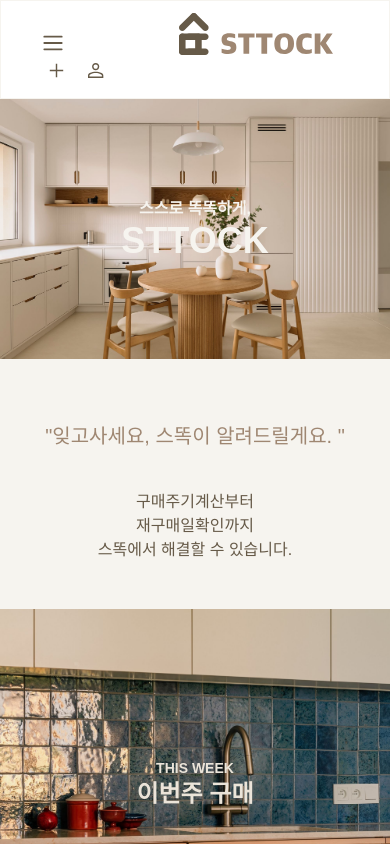
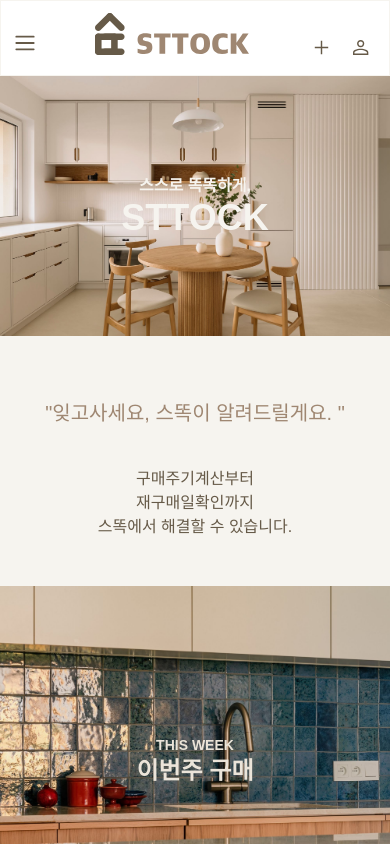
Before and after one commit to Team-Sttock/FE, a Next.js app: page / in a window 390 px wide. Shown: the top 844 px of the page. Built offline with nearby package versions, Linux system fonts and the light colour scheme; a web font is replaced by a local one.

Commit message:
feat: 모바일 뷰 padding 값 수정

```diff
--- a/features/Navbar.tsx
+++ b/features/Navbar.tsx
@@ -49,7 +49,7 @@ export default function Navbar() {
   return (
     <>
       <nav>
-        <div className=" bg-white w-screen flex flex-wrap p-3 px-10 justify-between items-baseline border border-ivory">
+        <div className=" bg-white w-screen flex flex-wrap p-3 sm:px-10 justify-between items-baseline border border-ivory">
           {isMobile ? (
             <SideIcon isMenuOpen={isMenuOpen} toggleMenu={toggleMenu} />
           ) : (
@@ -72,7 +72,7 @@ export default function Navbar() {
 
 const Logo = ({ isMobile }: { isMobile: boolean }) => {
   return (
-    <div className={isMobile ? 'md:order-2 px-2 pl-10 ' : 'pl-10 px-2'}>
+    <div className={isMobile ? 'md:order-2 px-2' : 'px-2'}>
       <Link href="/">
         <img src="/main/sttock_logo_icon.svg" alt="로고" className="px-2" />
       </Link>
@@ -102,7 +102,7 @@ const Menu = () => {
 
 const Buttons = () => {
   return (
-    <div className="flex items-center justify-between p-2 lg:pr-20 gap-6 md:order-4">
+    <div className="flex items-center  justify-between p-2 lg:pr-20 gap-6 md:order-4">
       <button>
         <img src="main/add_Item_icon.svg" alt="추가버튼" />
       </button>
```
